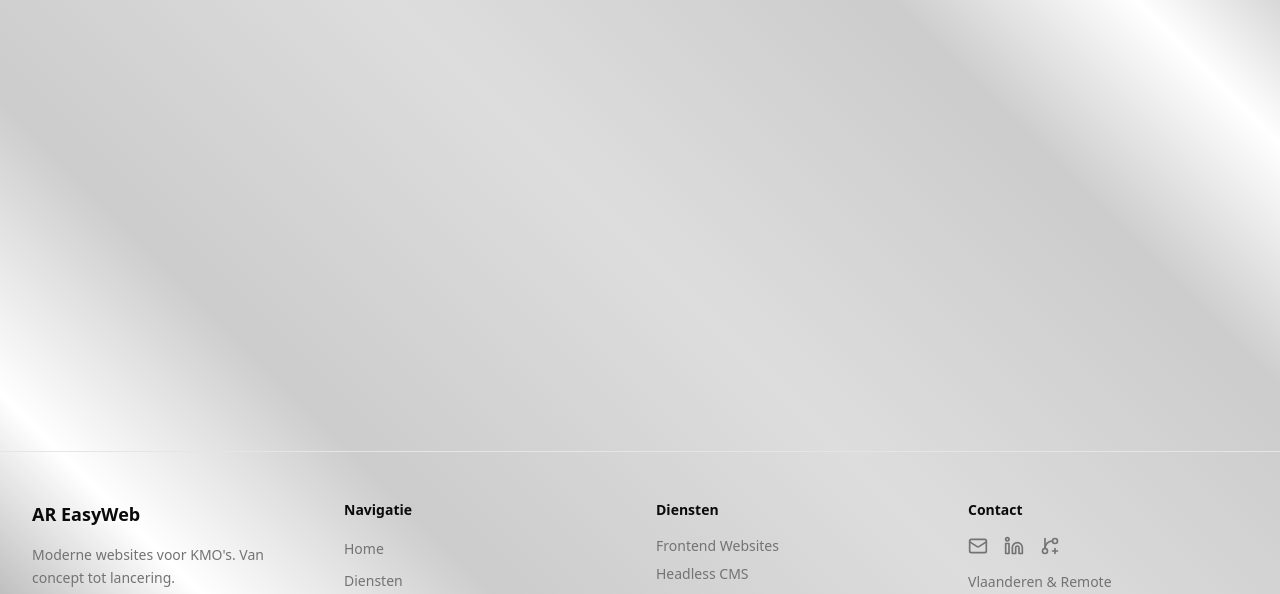
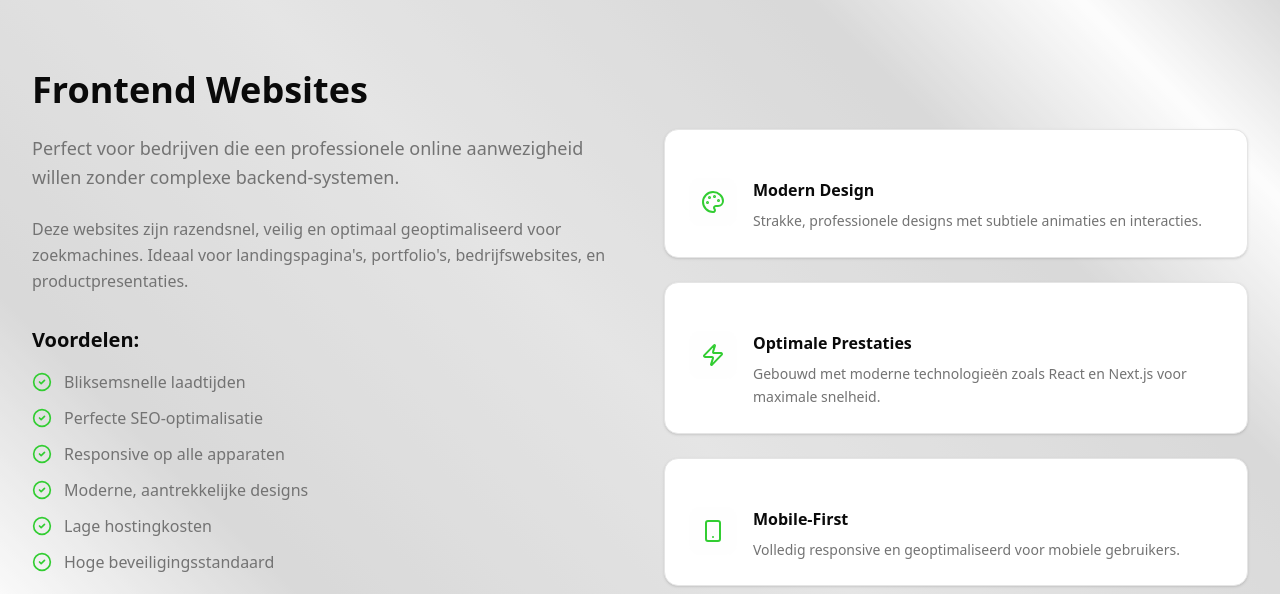
Before and after one commit to RAlmanzo/ar_easyweb, a Next.js app: page /services in a window 1280 px wide. Shown: the part 349-943 px from the top of the page. Built offline with nearby package versions, Linux system fonts and the light colour scheme.

Commit message:
Create service card component en edit layout

```diff
--- /dev/null
+++ b/src/components/ui/service-card.tsx
@@ -0,0 +1,79 @@
+import { Button } from "@/components/ui/button";
+import { Card, CardContent } from "@/components/ui/card";
+import { ArrowRight, CheckCircle2 } from "lucide-react";
+import * as motion from "motion/react-client"
+import Link from "next/link";
+
+type serviceFeatures = {
+    icon: React.ReactNode;
+    title: string;
+    description: string;
+};
+
+interface ServiceCardProps {
+    leftAnimation: React.ComponentProps<typeof motion.div>;
+    rightAnimation: React.ComponentProps<typeof motion.div>;
+    title: string;
+    firstParagraph: string;
+    secondParagraph: string;
+    features: serviceFeatures[];
+    benefitsTitle: string;
+    benefits: string[];
+}
+
+export default function ServiceCard({ leftAnimation, rightAnimation, title, firstParagraph, secondParagraph, features, benefitsTitle, benefits }: ServiceCardProps) {
+    return (
+        <section id="frontend" className="py-20 px-4 sm:px-6 lg:px-8 bg-muted/30">
+            <div className="max-w-7xl mx-auto">
+                <div className="grid lg:grid-cols-2 gap-12 items-center">
+                    <motion.div {...leftAnimation}>
+                        <h2 className="text-3xl sm:text-4xl font-bold text-foreground mb-6 text-balance">{title}</h2>
+                        <p className="text-lg text-muted-foreground mb-6 leading-relaxed">{firstParagraph}</p>
+                        <p className="text-muted-foreground mb-8 leading-relaxed">{secondParagraph}</p>
+
+                        <div className="space-y-4 mb-8">
+                            <h3 className="text-xl font-semibold text-foreground">{benefitsTitle}:</h3>
+                            <ul className="space-y-3">
+                                {benefits.map((item, index) => (
+                                    <li key={index} className="flex items-center gap-3 text-muted-foreground">
+                                        <CheckCircle2 className="h-5 w-5 shrink-0 text-[#32CD32]" />
+                                        <span>{item}</span>
+                                    </li>
+                                ))}
+                            </ul>
+                        </div>
+
+                        <Link href="/contact">
+                            <Button size="lg" className="group">
+                                Vraag offerte aan
+                                <ArrowRight className="ml-2 h-4 w-4 group-hover:translate-x-1 transition-transform" />
+                            </Button>
+                        </Link>
+                    </motion.div>
+
+                    <motion.div {...rightAnimation} className="space-y-6">
+                        {features.map((card, index) => (
+                            <Card key={index} className="border-border shadow-sm">
+                                <CardContent className="pt-6">
+                                    <div className="flex items-start gap-4">
+                                        <div className="h-12 w-12 rounded-lg bg-accent/10 text-accent flex items-center justify-center shrink-0">
+                                            {card.icon}
+                                        </div>
+                                        <div>
+                                            <h4 className="font-semibold text-foreground mb-2">
+                                                {card.title}
+                                            </h4>
+                                            <p className="text-sm text-muted-foreground leading-relaxed">
+                                                {card.description}
+                                            </p>
+                                        </div>
+                                    </div>
+                                </CardContent>
+                            </Card>
+                        ))}
+                    </motion.div>
+                </div>
+            </div>
+        </section>
+    );
+}
```
